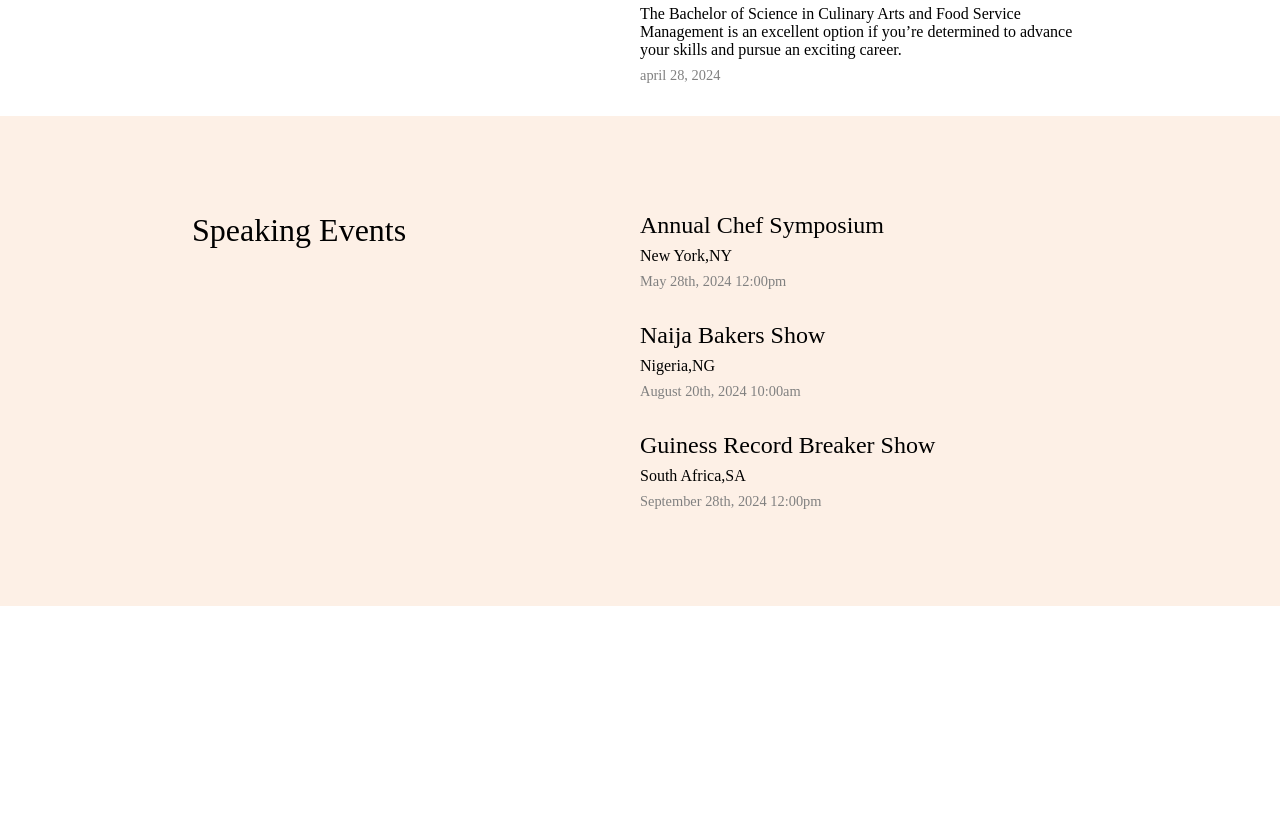
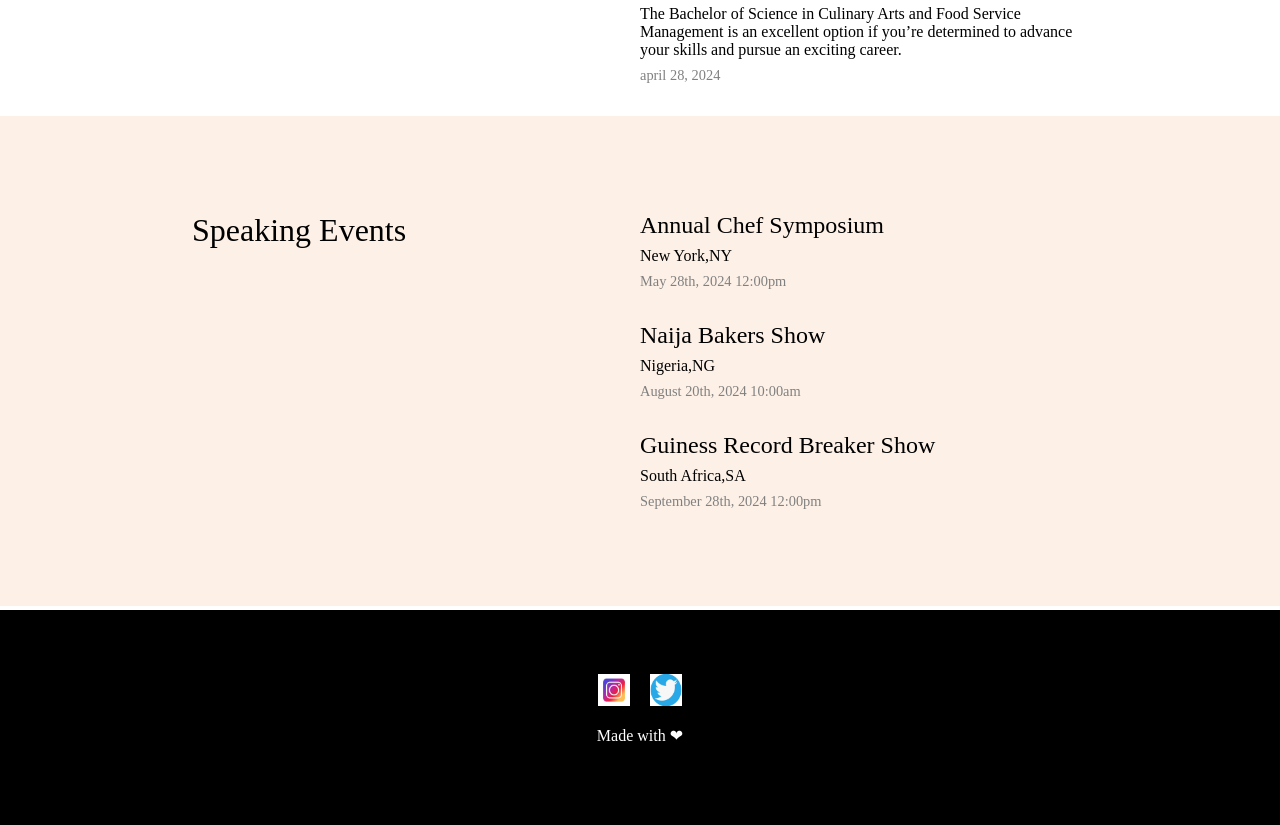
Before and after one commit to adebukolaKesher/kesher-hazel-project, a plain HTML site: page index.html in a window 1280 px wide. Shown: the part 1492-2317 px from the top of the page. Before the commit the page ends 2102 px from the top, so only its background shows below. Drawn offline with Linux system fonts and the light colour scheme; a web font is replaced by a local one.

Commit message:
footerdone/cvdone

```diff
--- a/index.html
+++ b/index.html
@@ -98,6 +98,13 @@
             </div>
             </div>
       </section>
+      <footer>
+        <div class="footer-content">
+            <img src="/insta png.jpeg" alt="">
+            <img src="/twitter png.png" alt="">
+            <p>Made with ❤ </p>
+        </div>
+        </footer>
 
 
 </body>
```
Also changed, not shown: insta png.jpeg (added), twitter png.png (added).
